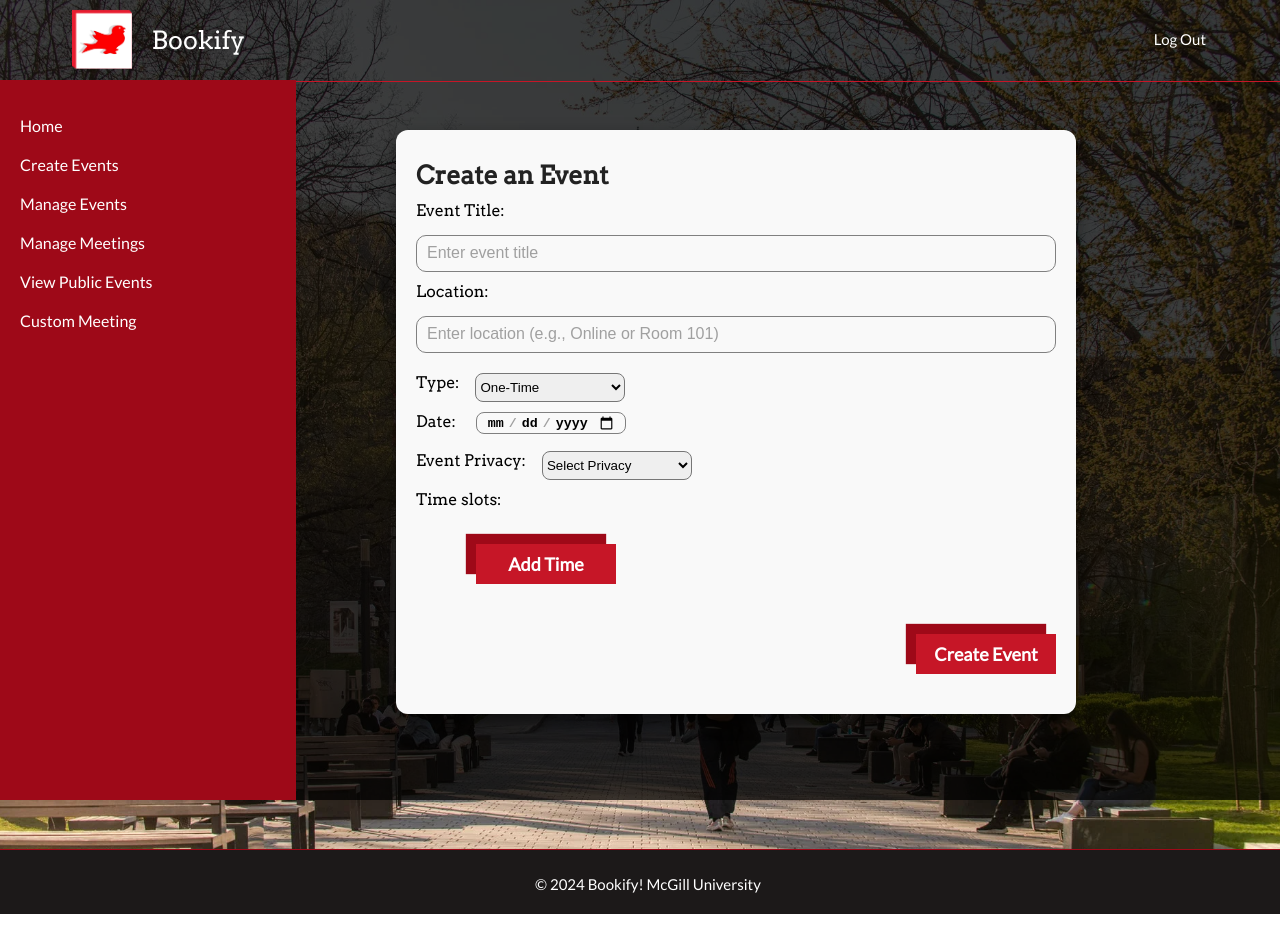
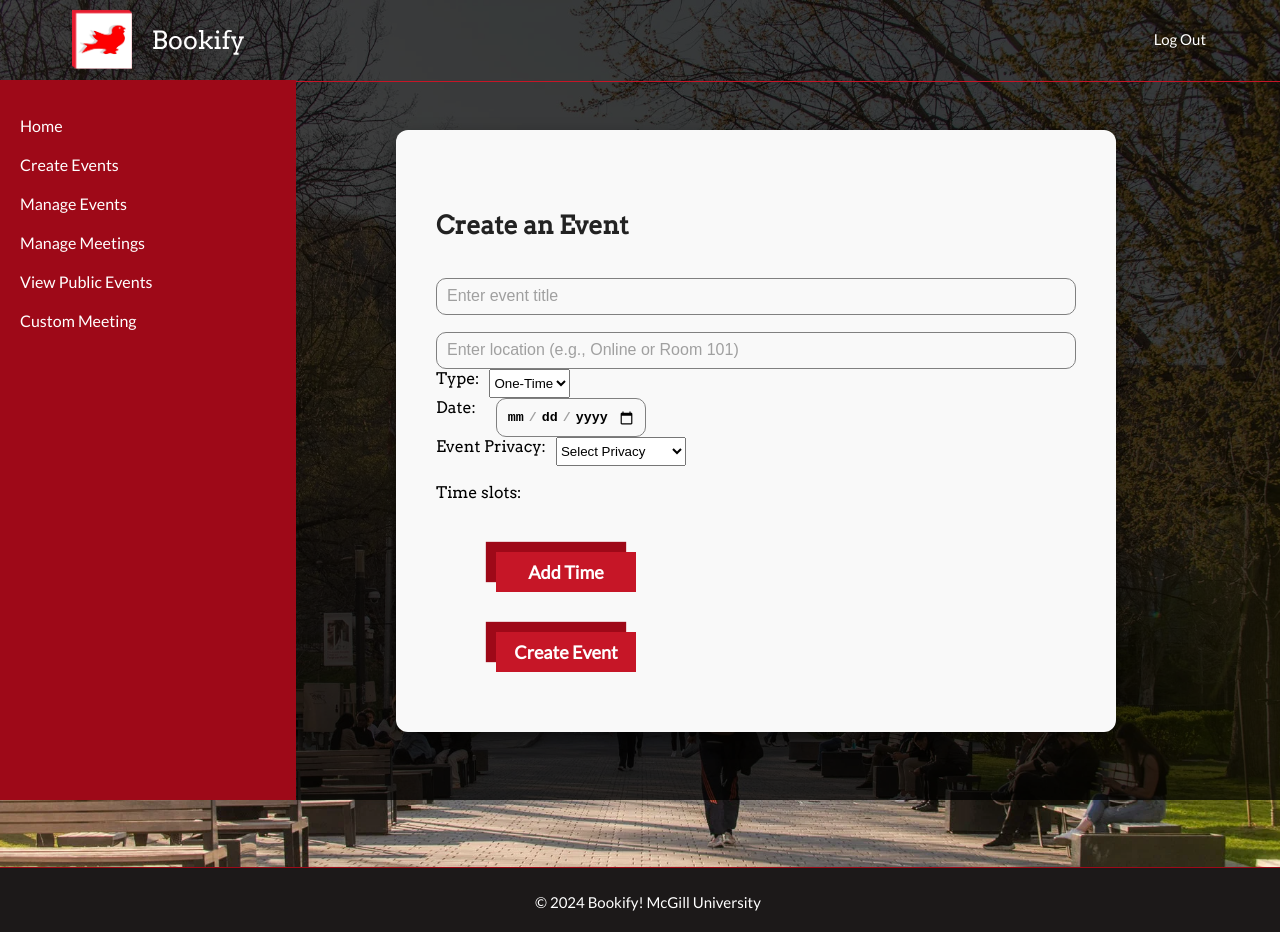
Before and after one commit to andretandoc/bookify, a React (Vite) app in the folder client/: page /CreateEvent in a window 1280 px wide. Shown: the top 932 px of the page. Built offline with nearby package versions, Linux system fonts and the light colour scheme; sample sign-in values are in the browser's storage.

Commit message:
Revert "Styling updates"
This reverts commit 778ff54b72ea7bd86f5965f17d59984c5aa9ebf9.

```diff
--- a/client/src/components/private/CustomMeeting.jsx
+++ b/client/src/components/private/CustomMeeting.jsx
@@ -151,8 +151,7 @@ const CustomMeeting = () => {
           </div>
 
           {/* Location */}
-          <div className="input-text"style={{marginBottom: "10px"}}>
-          <label htmlFor="Location">Location:</label>
+          <div className="input-text">
             <input
               type="text"
               id="location"
@@ -165,7 +164,7 @@ const CustomMeeting = () => {
           </div>
 
           {/* Date */}
-          <div className="choose-date"style={{marginBottom: "10px"}}>
+          <div className="choose-date">
             <label htmlFor="start-date">Date:</label>
             <input
               type="date"
@@ -190,14 +189,7 @@ const CustomMeeting = () => {
                   required
                   className="input-form"
                 />
-                <button type="button" className = "double-btn" style={{
-                    fontSize: "12px",
-                    width: "80px",
-                    height:"24px",
-                    lineHeight:"24px",
-                    background:"grey",
-                    boxShadow: "-5px -5px 1px #1234"
-                  }} onClick={() => handleRemoveTime(index)}>
+                <button type="button" className = "double-btn" onClick={() => handleRemoveTime(index)}>
                   Remove
                 </button>
               </div>
@@ -221,7 +213,7 @@ const CustomMeeting = () => {
           </div>
 
           {/* Submit Button */}
-          <button type = "double-btn" className = "double-btn"style={{marginLeft: "460px"}} >
+          <button type = "double-btn" className = "double-btn" >
             Send Request
           </button>
 
--- a/client/src/components/private/createEvent.jsx
+++ b/client/src/components/private/createEvent.jsx
@@ -138,8 +138,7 @@ const CreateEvent = () => {
         <h2 className="title">Create an Event</h2>
         <form onSubmit={handleSubmit}>
           {/* Title */}
-          <div className="input-text"style={{marginBottom: "10px"}} >
-          <label>Event Title:</label>
+          <div className="input-text">
             <input
               type="text"
               value={title}
@@ -150,8 +149,7 @@ const CreateEvent = () => {
           </div>
 
           {/* Location */}
-          <div className="input-text"style={{marginBottom: "20px"}}>
-          <label>Location:</label>
+          <div className="input-text">
             <input
               type="text"
               value={location}
@@ -162,7 +160,7 @@ const CreateEvent = () => {
           </div>
 
           {/* Type */}
-          <div className="choose-privacy"style={{marginBottom: "10px"}}>
+          <div className="choose-privacy">
             <label>Type:</label>
             <select value={type} onChange={(e) => setType(e.target.value)}>
               <option value="One-Time">One-Time</option>
@@ -171,7 +169,7 @@ const CreateEvent = () => {
           </div>
 
           {/* Show Start Date for One-Time */}
-          <div className="choose-date"style={{marginBottom: "10px"}}>
+          <div className="choose-date">
             <label>{type === "Recurring" ? "Start:" : "Date:"}</label>
             <input
               type="date"
@@ -184,7 +182,7 @@ const CreateEvent = () => {
           {/* Show End Date and Recurrence for Recurring Events */}
           {type === "Recurring" && (
             <>
-              <div className="choose-date"style={{marginBottom: "10px"}}>
+              <div className="choose-date">
                 <label>Until:</label>
                 <input
                   type="date"
@@ -194,7 +192,7 @@ const CreateEvent = () => {
                 />
               </div>
 
-              <div className="choose-privacy"style={{marginBottom: "10px"}}>
+              <div className="choose-privacy">
                 <label>Recurrence:</label>
                 <select
                   value={recurrenceFrequency}
@@ -208,7 +206,7 @@ const CreateEvent = () => {
           )}
 
           {/* Privacy */}
-          <div className="choose-privacy"style={{marginBottom: "10px"}}>
+          <div className="choose-privacy">
             <label>Event Privacy:</label>
             <select
               value={privacy}
@@ -224,7 +222,7 @@ const CreateEvent = () => {
           </div>
 
           {/* Time Slots */}
-          <div className="input-text"style={{marginBottom: "10px"}}>
+          <div className="input-text">
             <label>Time slots:</label>
             {baseTimeslots.map((time, index) => (
               <div key={index} style={{ display: "flex", gap: "10px" }}>
@@ -235,17 +233,9 @@ const CreateEvent = () => {
                   required
                 />
                 <button
-                  type="dbl-btn"
+                  type="button"
                   onClick={() => handleRemoveBaseTime(index)}
-                  className="double-btn"
-                  style={{
-                    fontSize: "12px",
-                    width: "80px",
-                    height:"24px",
-                    lineHeight:"24px",
-                    background:"grey",
-                    boxShadow: "-5px -5px 1px #1234"
-                  }}
+                  className="small-btn"
                 >
                   Remove
                 </button>
@@ -277,7 +267,7 @@ const CreateEvent = () => {
           )}
 
           {/* Submit Button */}
-          <button type="submit" className="double-btn" style={{marginLeft: "460px"}}>
+          <button type="submit" className="double-btn">
             Create Event
           </button>
         </form>
--- a/client/src/index.css
+++ b/client/src/index.css
@@ -573,12 +573,12 @@ Footer::before { /*useless but will keep incase */
 input[type = "date"] {
   font-weight: bolder;
   outline: none;
-  border-radius: 8px;
+  border-radius: 10px;
   background: #f9f9f9;
   padding: 10px;
   width: 150px;
   box-sizing: border-box;
-  height: 15px;
+  height: min-content;
   border: 1px solid grey;
   color: black;
   &::-webkit-datetime-edit-text {
@@ -644,8 +644,7 @@ input[type = "date"] {
   padding-left: 60px;
 }
 .title {
-  margin-top: 10px;
-  margin-bottom: 2px ;
+  margin-top: 40px;
 }
 .appointment h3 {
   margin-top: 0;
@@ -923,7 +922,8 @@ p a:active {
 .input-text {
   display: flex;
   flex-direction: column;
-  gap: 5px;
+  padding-top: 17px;
+  gap: 20px;
 }
 
 .fl-name {
@@ -960,7 +960,7 @@ p a:active {
 .container {
   display: flex;
   font-family: "Arvo", sans-serif;
-  padding: 20px;
+  padding: 40px;
   background-color: #f9f9f9;
   color: black;
   flex-direction: column;
@@ -982,8 +982,7 @@ p a:active {
 .container h2 {
   font-size: 25px;
   color: #222;
-  margin-bottom: 10px;
-  margin-top: 10px;
+  margin-bottom: 20px;
 }
 
 /* Public Event Card Styles */
@@ -1180,7 +1179,6 @@ input[type="time"] {
   font-size: 12px;
   background-color: #f9f9f9;
   color: #333;
-  border-radius: 8px;
 }
 
 /*******************************************************/
@@ -1693,11 +1691,6 @@ input[type="number"] {
     justify-content: left;
     text-align: center;
     gap: 10px;
-}
-.choose-privacy select {
-  border-radius: 8px;
-  width: 150px;
-  margin-left: 6px;
 }
 
 .dropdown-privacy {
```
